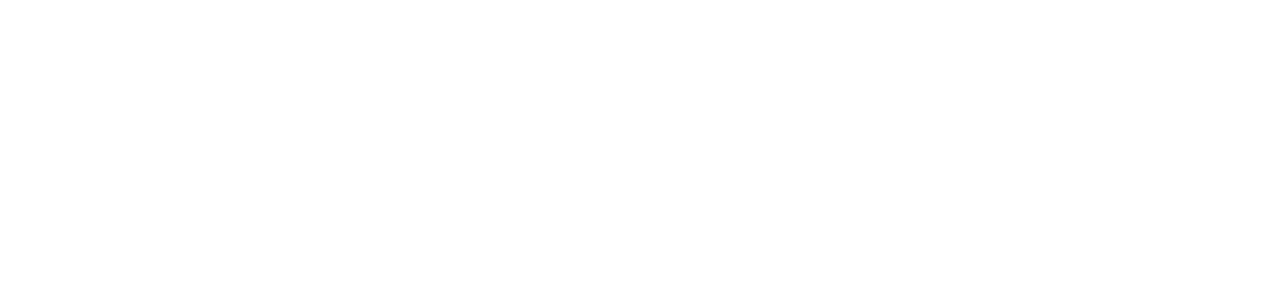
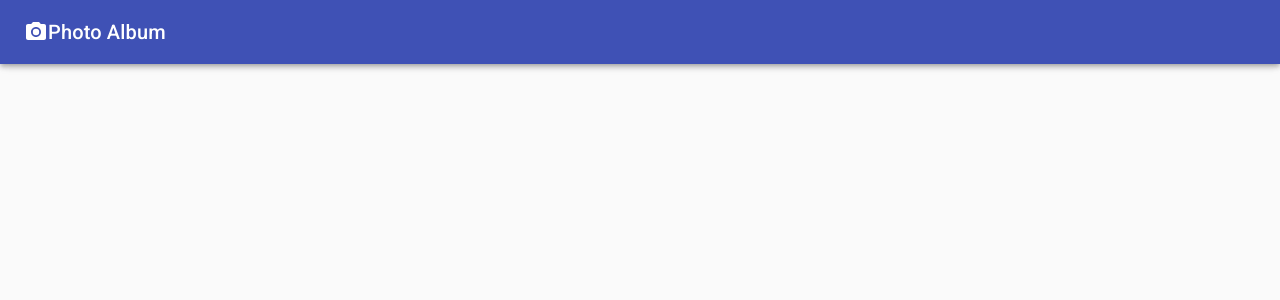
Before and after one commit to ahmedabukar01/React-Material-UI, a React (Create React App) app: page / in a window 1280 px wide. Shown: the top 300 px of the page. Built offline with nearby package versions, Linux system fonts and the light colour scheme.

Commit message:
initial commit

```diff
--- a/src/App.js
+++ b/src/App.js
@@ -1,11 +1,19 @@
 import React from 'react'
 import {Typography, AppBar, Card, CardActions, CardMedia, CssBaseline, Grid, Toolbar,Container} from '@material-ui/core'
-import PhotoCamera from '@material-ui/icons'
+import {PhotoCamera} from '@material-ui/icons'
 
 const App = () => {
   return (
     <>
-
+      <CssBaseline />
+      <AppBar>
+        <Toolbar>
+          <PhotoCamera />
+          <Typography variant="h6">
+            Photo Album
+          </Typography>
+        </Toolbar>
+      </AppBar>
     </>
   )
 }
```
